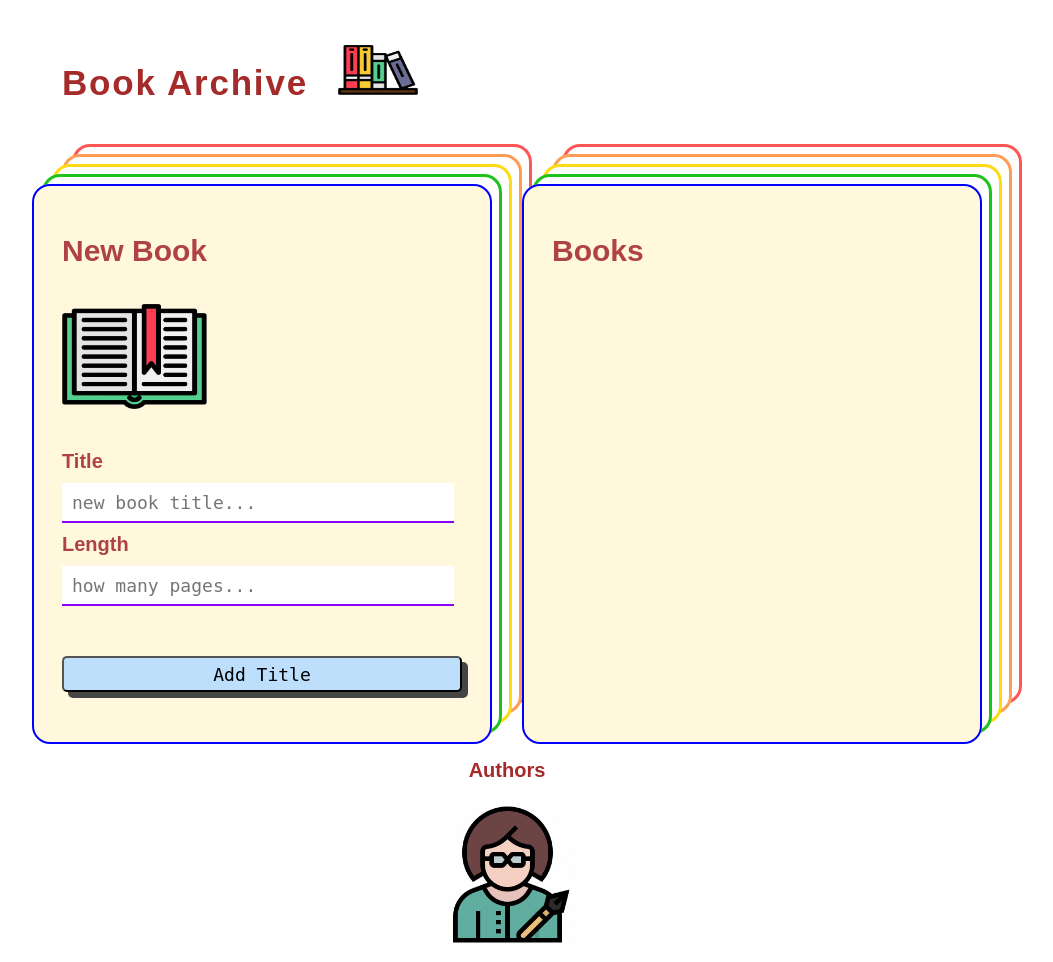
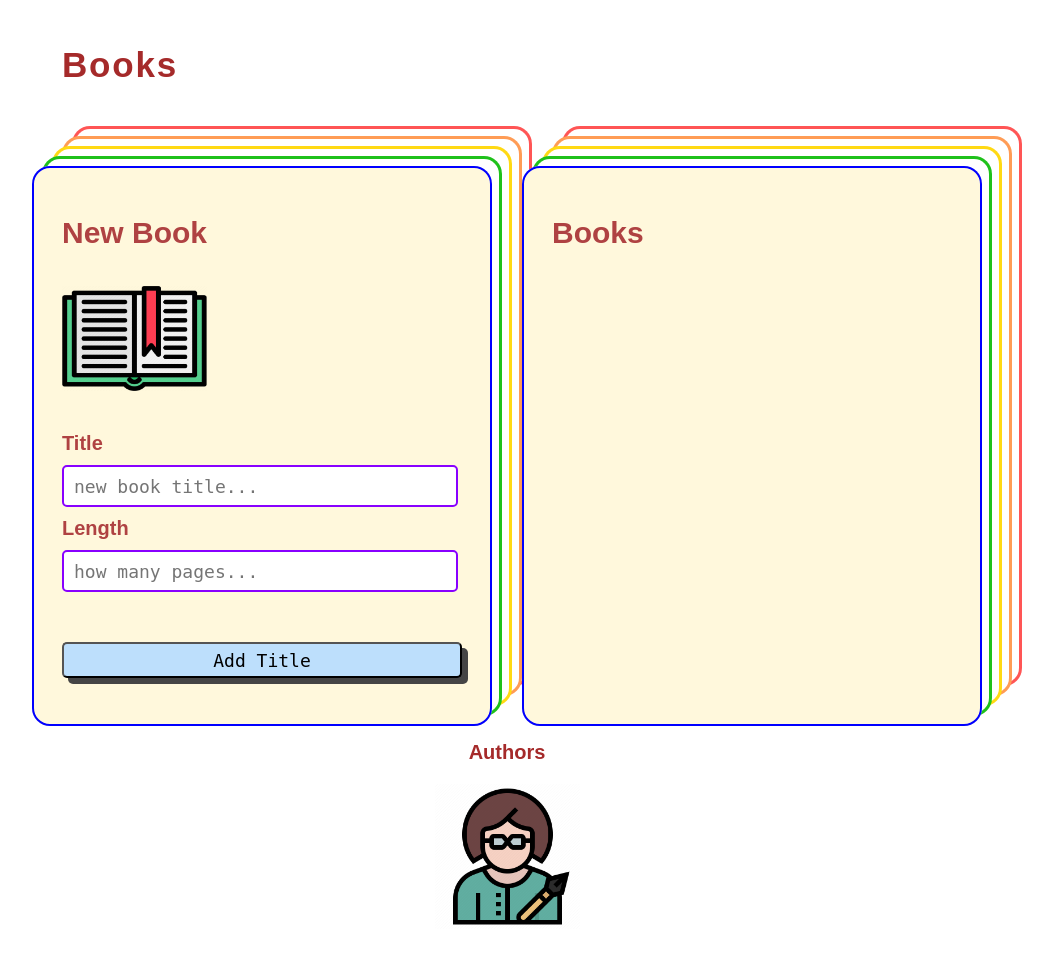
Before and after one commit to gabbe-grodin/books-one-to-many-assignment, a Flask app: page /books in a window 1280 px wide. Shown: the whole page, without its empty margins (133-1186 px from the left). After the commit the page ends 925 px from the top, so only its background shows below. Run offline with Flask 3, Linux system fonts and the light colour scheme; data that the repository does not hold is empty; parts of the project's set-up code (start-up, migrations or seed data) failed here and were passed over; some web fonts are replaced.

Commit message:
improved select style and other bugs fixed

```diff
--- a/flask_app/controllers/favorites.py
+++ b/flask_app/controllers/favorites.py
@@ -5,8 +5,7 @@ from flask_app.models import author, book
 
 
 @app.route('/book/add/favorite', methods=['POST'])
-def make_association_from_one_book(~
-                                   ):
+def make_association_from_one_book():
     data = {
         "author_id": request.form['author'], # comes from name in form
         "book_id": request.form['book']}
--- a/flask_app/models/book.py
+++ b/flask_app/models/book.py
@@ -12,6 +12,7 @@ class Book:
         self.created_at=data['created_at']
         self.updated_at=data['updated_at']
         self.faved_by=[]
+        self.not_yet_faved_by=[]
 
     @classmethod
     def add_new_book(cls,data):
@@ -50,7 +51,7 @@ class Book:
         data = {
             "id": id
         }
-        results = connectToMySQL(cls.db).query_db(query, data) # Results will be a row fo every time the one book object is faved by a new author object list of author objects attached to the faved book object
+        results = connectToMySQL(cls.db).query_db(query, data) # Results will be a row for every time the one book object is faved by a new author object list of author objects attached to the faved book object
         this_book = cls(results[0])
         print(this_book)
         for faving_author in results:
@@ -64,3 +65,16 @@ class Book:
                 this_book.faved_by.append(author.Author(faving_author_data))
         print("One book and authors who faved it:", this_book)
         return this_book
+
+    @classmethod
+    def get_one_books_not_yet_faving_authors(cls, id):
+        query ="""SELECT * FROM authors
+            LEFT JOIN favorites
+            ON authors.id = favorites.author_id
+            LEFT JOIN books AS favorite_books
+            ON favorites.book_id = favorite_books.id
+            WHERE authors.id = %(id)s
+            IS NULL;"""
+        data = {
+            "id":id}
+        results = connectToMySQL(cls.db).query_db(query, data) # Results will be a row for every author who has not faved this one book
--- a/flask_app/static/css/style.css
+++ b/flask_app/static/css/style.css
@@ -189,6 +189,11 @@ main {
   height: 105px;
 }
 
+.book-img-sm {
+  width: 60px;
+  height: 40px;
+}
+
 .author-img {
   width: 145px;
   height: 145px;
@@ -228,62 +233,50 @@ form {
   width: 100%;
 }
 
-
 input, .input {
   font-family: monospace;
   width: 95%;
   height: 36px;
   margin: 10px 0;
   font-size: 18px;
-  border: none;
-  border-bottom: 2px solid rgb(136, 0, 255);
+  /* border: none; */
+  /* border-bottom: 2px solid rgb(136, 0, 255); */
+  border: 2px solid rgb(136, 0, 255);
+  border-radius: 5px;
   padding-left: 10px;
 }
 
+:root {
+  --arrow-bg: rgba(255, 255, 255, 0.3);
+  --arrow-icon: url(https://upload.wikimedia.org/wikipedia/commons/9/9a/Caret_down_font_awesome.svg);
+  --option-bg: white;
+  --select-bg: rgba(255, 255, 255, 0.2);
+}
+
 select {
-  padding-left: 20px;
+  appearance: none;
+  width: 100%;
+  padding: 10px 10px 10px 20px;
   font-size: 2rem;
   color: rgb(104, 17, 107);
-  background-color: rgb(240, 248, 255);
   color: black;
-  height: 36px;
+  height: 46px;
   border-radius: 5px;
   font-family: monospace;
   font-size: 18px;
+  background: var(--arrow-icon) no-repeat right 0.8em center / 1.4em;
+    background-color: rgb(255, 255, 255);
+    color: black;
+    cursor: pointer;
 }
+
+  /* Remove IE arrow */
+  &::-ms-expand {
+    display: none;
+  }
 
 select:hover {
   background-color: rgb(255, 255, 255);
-}
-
-.checkbox-switch {
-
-}
-
-.heart-with-gradient {
-  width: 50px;
-  display: inline-block;
-  -webkit-mask:
-     radial-gradient(circle at 60% 65%, red 64%, transparent 65%) top left,
-     radial-gradient(circle at 40% 65%, red 64%, transparent 65%) top right,
-     linear-gradient(to bottom left, red 43%,transparent 43%) bottom left,
-     linear-gradient(to bottom right,red 43%,transparent 43%) bottom right;
-  -webkit-mask-size: 50% 50%;
-  -webkit-mask-repeat: no-repeat;
-  mask:
-     radial-gradient(circle at 60% 65%, red 64%, transparent 65%) top left,
-     radial-gradient(circle at 40% 65%, red 64%, transparent 65%) top right,
-     linear-gradient(to bottom left, red 43%,transparent 43%) bottom left,
-     linear-gradient(to bottom right,red 43%,transparent 43%) bottom right;
-  mask-size: 50% 50%;
-  mask-repeat: no-repeat;
-  background: linear-gradient(red,blue);
-}
-
-.heart-with-gradient::before {
-  content: '';
-  display: block;
-  padding-top: 100%;
 }
 
 /*******************************************/
--- a/flask_app/templates/books.html
+++ b/flask_app/templates/books.html
@@ -15,8 +15,8 @@
   <!-- ? HEADER START -->
 
   <header class="flx container gap-3">
-    <h1 class="mb ml">Book Archive</h1>
-    <img src="./static/resources/images/3563210.png" alt="small, vector graphic of books on a shelf" class="bookshelf-img">
+    <h1 class="mb ml">Books</h1>
+    <!-- <img src="./static/resources/images/3563210.png" alt="small, vector graphic of books on a shelf" class="bookshelf-img"> -->
   </header>
   <!-- ? HEADER END -->
 
```
Also changed, not shown: flask_app/templates/index.html (+8 -4 lines), flask_app/templates/one_author.html (+12 -6 lines), flask_app/templates/one_book.html (+10 -4 lines).
